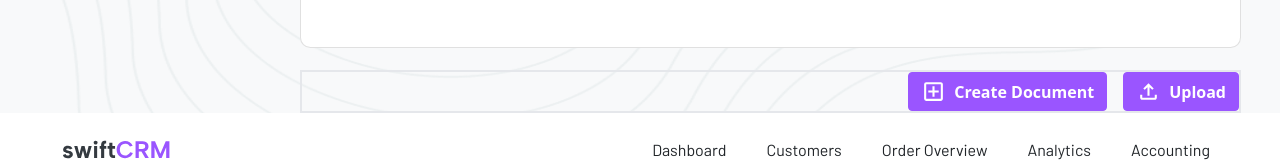
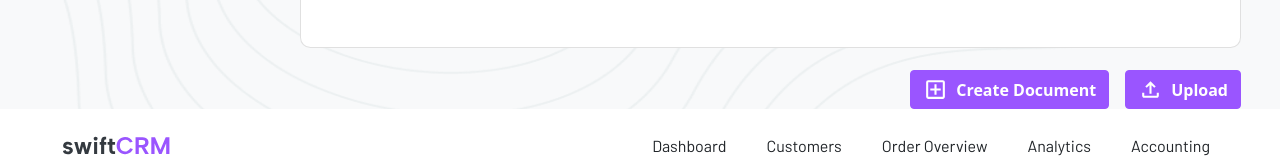
Before and after one commit to techlosetbootcamp/client-relationship-management-system-aber, a Next.js app: page /documents in a window 1280 px wide. Shown: the part 1049-1212 px from the top of the page. Built offline with nearby package versions, Linux system fonts and the light colour scheme; no server answers.

Commit message:
removed consoles

```diff
--- a/src/app/(pages)/documents/page.tsx
+++ b/src/app/(pages)/documents/page.tsx
@@ -39,7 +39,7 @@ const Page = () => {
             rowBorder={false}
           />
 
-          <div className="flex md:flex-row xs:flex-col gap-[16px] md:justify-end border-2">
+          <div className="flex md:flex-row xs:flex-col gap-[16px] md:justify-end">
             <Button
               text={"Create Document"}
               background="bg-primaryPurple"
--- a/src/app/api/documents/add-document/route.tsx
+++ b/src/app/api/documents/add-document/route.tsx
@@ -60,6 +60,6 @@ export const POST = async (req: Request) => {
       status: 201,
     });
   } catch (error) {
-    return NextResponse.json({ message: "Invalid Data", status: 400 });
+    return NextResponse.json({ error,message: "Invalid Data", status: 400 });
   }
 };
```
